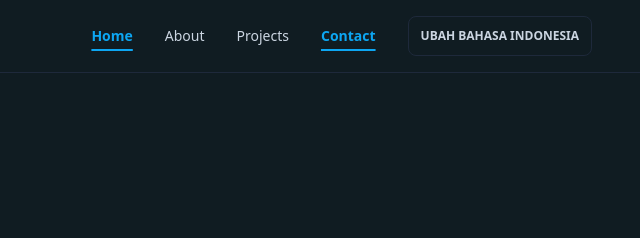
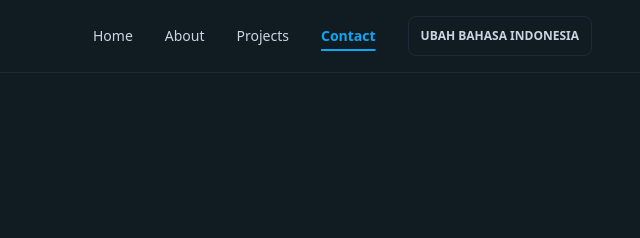
Before and after one commit to nrhuda77/nur-huda-portofolio, a plain HTML site: page contact.html in a window 1280 px wide. Shown: the top 238 px of the page, 640-1280 px from the left. Drawn offline with nearby package versions, Linux system fonts and the light colour scheme.

Commit message:
second commit

```diff
--- a/contact.html
+++ b/contact.html
@@ -50,7 +50,7 @@
                 </div>
                 <div class="flex flex-1 justify-end gap-8">
                     <nav class="hidden md:flex items-center gap-8">
-                        <a class="text-primary text-sm font-semibold underline underline-offset-8 decoration-2"
+                        <a class="text-slate-600 dark:text-slate-300 hover:text-primary dark:hover:text-primary text-sm font-medium transition-colors"
                             href="index.html">Home</a>
                         <a class="text-slate-600 dark:text-slate-300 hover:text-primary dark:hover:text-primary text-sm font-medium transition-colors"
                             href="about.html">About</a>
```
